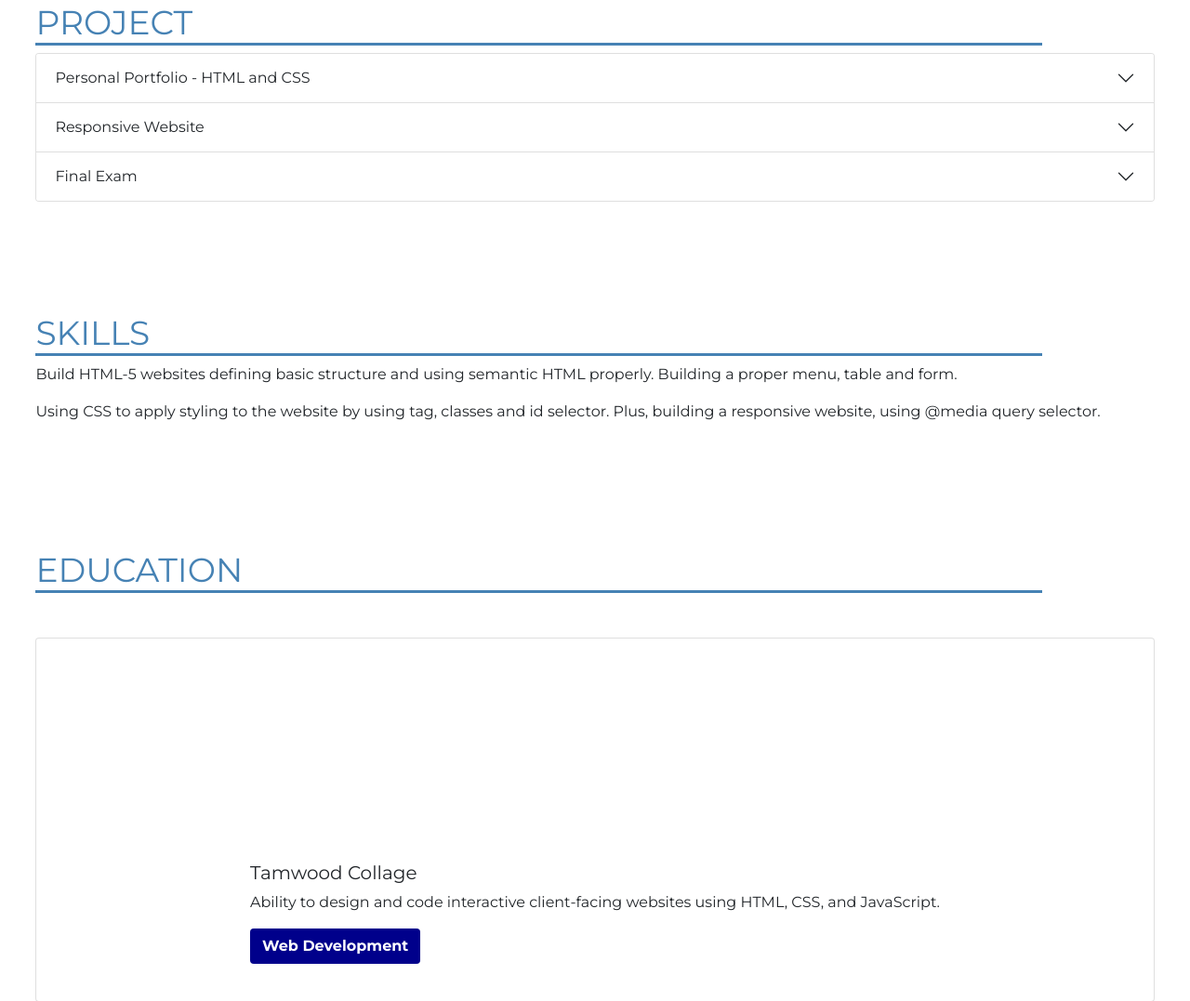
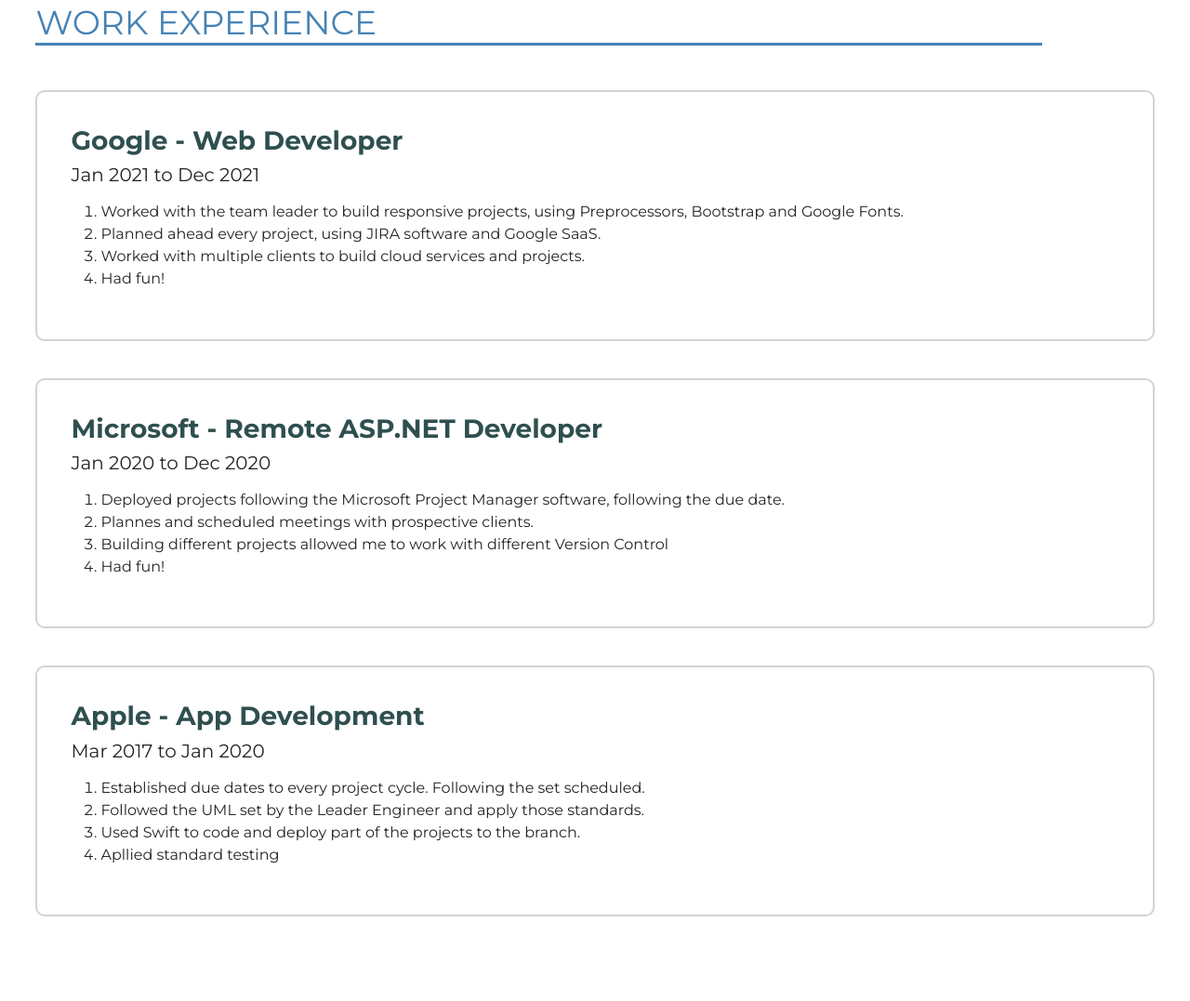
Before and after one commit to CristobalRocha/Class-05, a plain HTML site: page index.html in a window 1280 px wide. Shown: the part 96-1173 px from the top of the page at 93% size. Drawn offline with nearby package versions, Linux system fonts and the light colour scheme.

Commit message:
Work Experience part done

```diff
--- a/css/style.css
+++ b/css/style.css
@@ -22,6 +22,22 @@
         font-size: 36px;
         border-bottom: 3px solid steelblue;
         text-transform: uppercase;
+    }
+
+    .work-experience {
+        flex-direction: column;
+        row-gap: 5vh;
+    }
+
+    .work-experience h3 {
+        font-weight: 600;
+        color: darkslategray;
+    }
+
+    .work-experience > article {
+        border: 2px solid lightgray;
+        border-radius: 10px;
+        padding: 3%;
     }
 
     #projectone p {
--- a/index.html
+++ b/index.html
@@ -14,6 +14,94 @@
 
 <body>
     <main>
+
+        <!-- WORK EXPERIENCE SECTION -->
+        <section class="work-experience d-flex" id="work-experience">
+            <h2>
+                WORK EXPERIENCE
+            </h2>
+            <article class="first-job">
+                <h3>
+                    Google - Web Developer
+                </h3>
+                <h5>
+                    Jan 2021 to Dec 2021
+                </h5>
+                <p>
+                    <ol>
+                        <li>
+                            Worked with the team leader to build responsive projects,
+                            using Preprocessors, Bootstrap and Google Fonts.
+                        </li>
+                        <li>
+                            Planned ahead every project, using JIRA software and Google SaaS.
+                        </li>
+                        <li>
+                            Worked with multiple clients to build cloud services and projects.
+                        </li>
+                        <li>
+                            Had fun!
+                        </li>
+                    </ol>
+                </p>
+
+            </article>
+
+            <article class="second-job">
+                <h3>
+                    Microsoft - Remote ASP.NET Developer
+                </h3>
+                <h5>
+                    Jan 2020 to Dec 2020
+                </h5>
+                <p>
+                    <ol>
+                        <li>
+                            Deployed projects following the Microsoft Project Manager software,
+                            following the due date.
+                        </li>
+                        <li>
+                            Plannes and scheduled meetings with prospective clients.
+                        </li>
+                        <li>
+                            Building different projects allowed me to work with different Version
+                            Control
+                        </li>
+                        <li>
+                            Had fun!
+                        </li>
+                    </ol>
+                </p>
+
+            </article>
+
+            <article class="third-job">
+                <h3>
+                    Apple - App Development
+                </h3>
+                <h5>
+                    Mar 2017 to Jan 2020
+                </h5>
+                <p>
+                    <ol>
+                        <li>
+                            Established due dates to every project cycle. Following the set scheduled.
+                        </li>
+                        <li>
+                            Followed the UML set by the Leader Engineer and apply those standards.
+                        </li>
+                        <li>
+                            Used Swift to code and deploy part of the projects to the branch.
+                        </li>
+                        <li>
+                            Apllied standard testing
+                        </li>
+                    </ol>
+                </p>
+
+            </article>
+
+        </section>
 
         <!-- PROJECT SECTION -->
         <section class="projects" id="projects">
```
